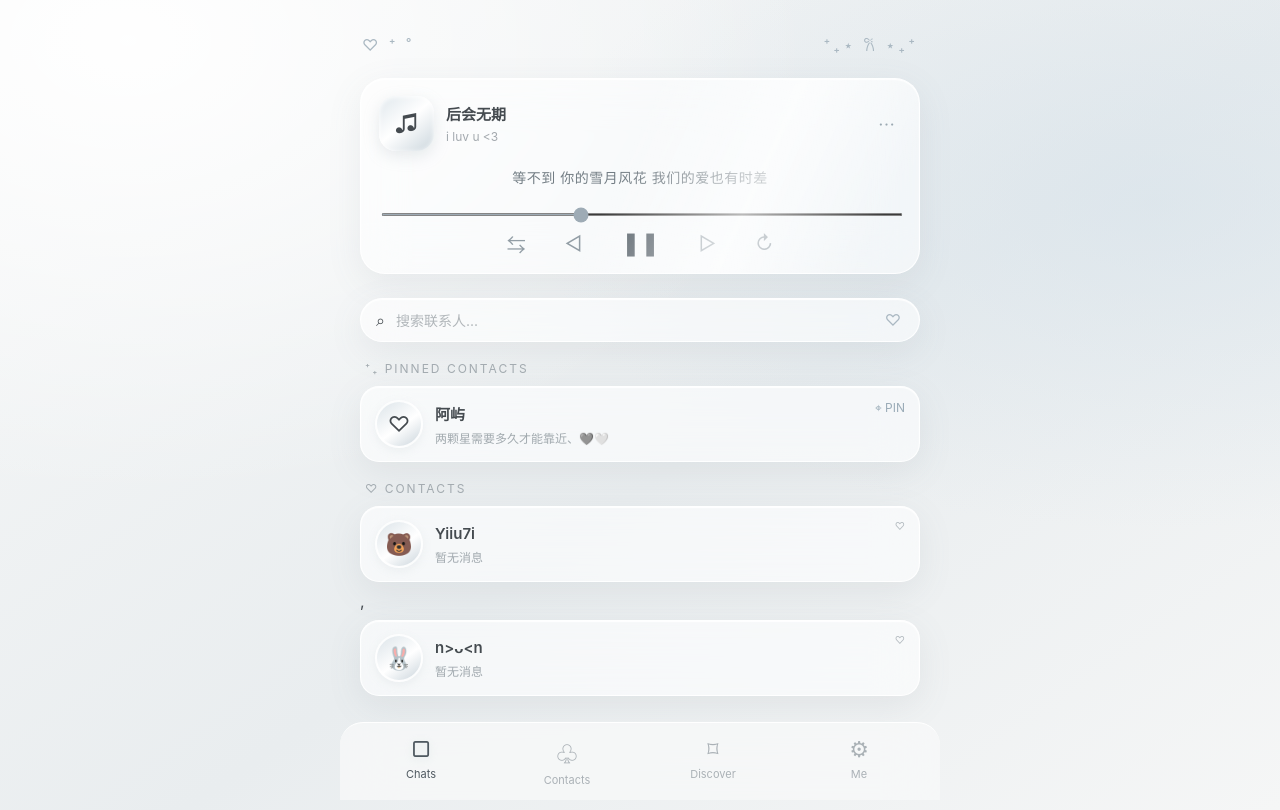
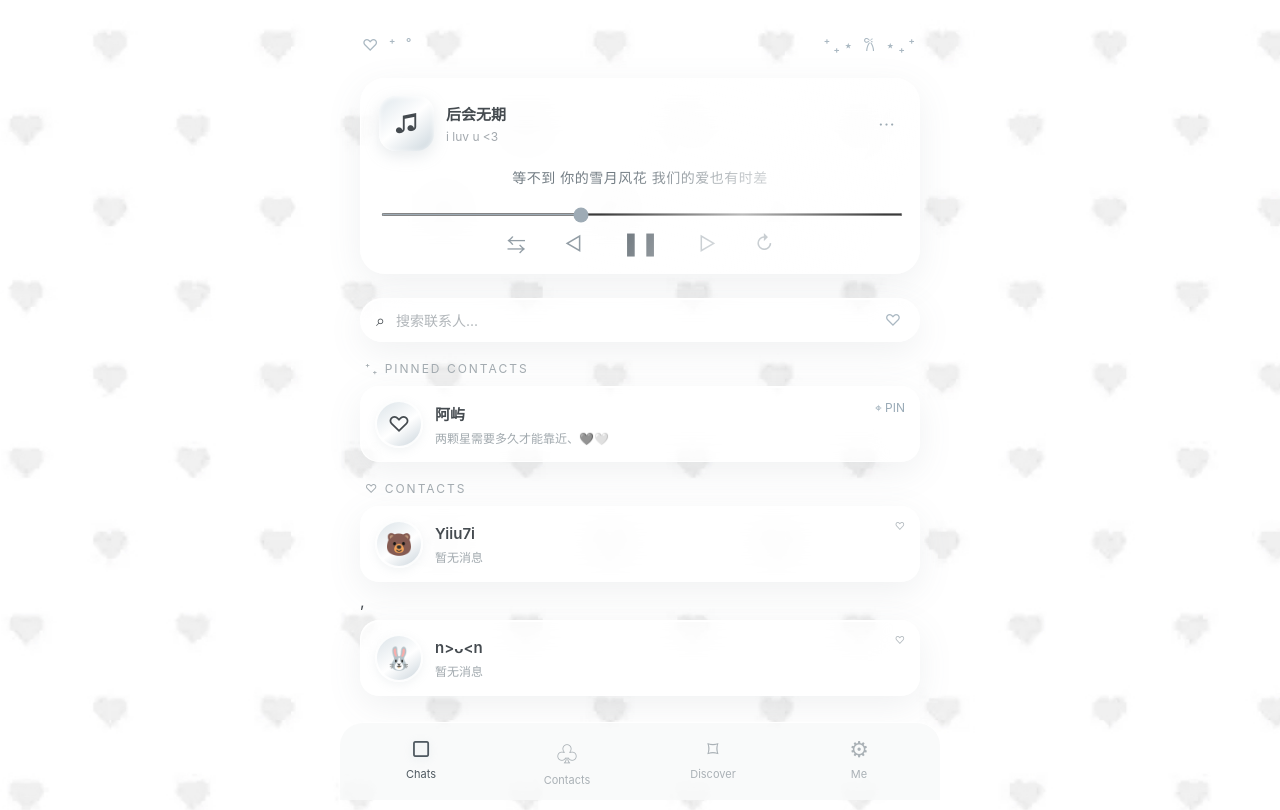
Before and after one commit to ry4041/5heayu1s1s, a plain HTML site: page index.html in a window 1280 px wide. Drawn offline with Linux system fonts and the light colour scheme.

Commit message:
更新 index.html
壁纸

```diff
--- a/index.html
+++ b/index.html
@@ -22,10 +22,7 @@ body {
   margin: 0;
   color: var(--ink);
   font-family: -apple-system, BlinkMacSystemFont, "Helvetica Neue", Arial, sans-serif;
-  background:
-    radial-gradient(ellipse at 10% 5%, rgba(255,255,255,.95), transparent 42%),
-    radial-gradient(ellipse at 90% 25%, rgba(211,224,233,.55), transparent 38%),
-    linear-gradient(145deg,#f7f8f8,#e9edef 55%,#f5f6f6);
+background: url("IMG_6226.jpeg") center center / cover fixed no-repeat;
   min-height: 100vh;
 }
 button, input, textarea { font: inherit; }
```
